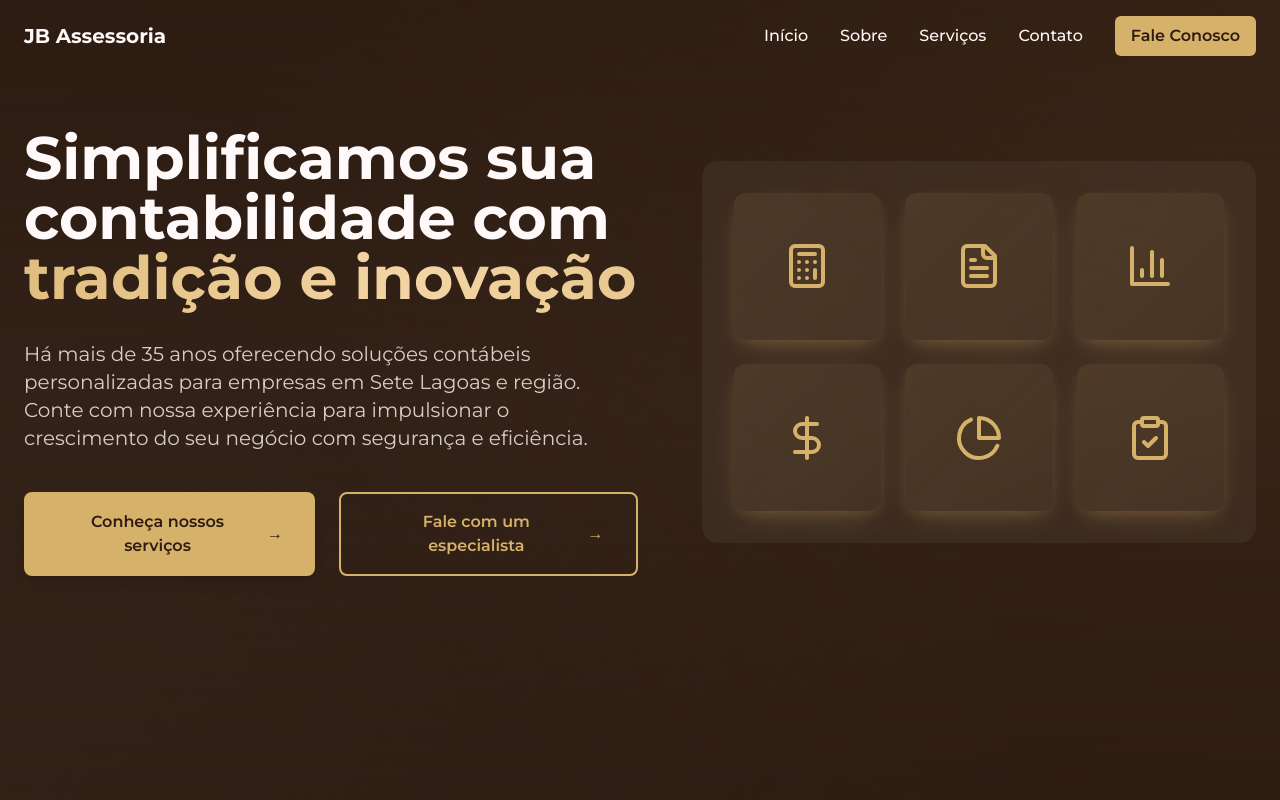
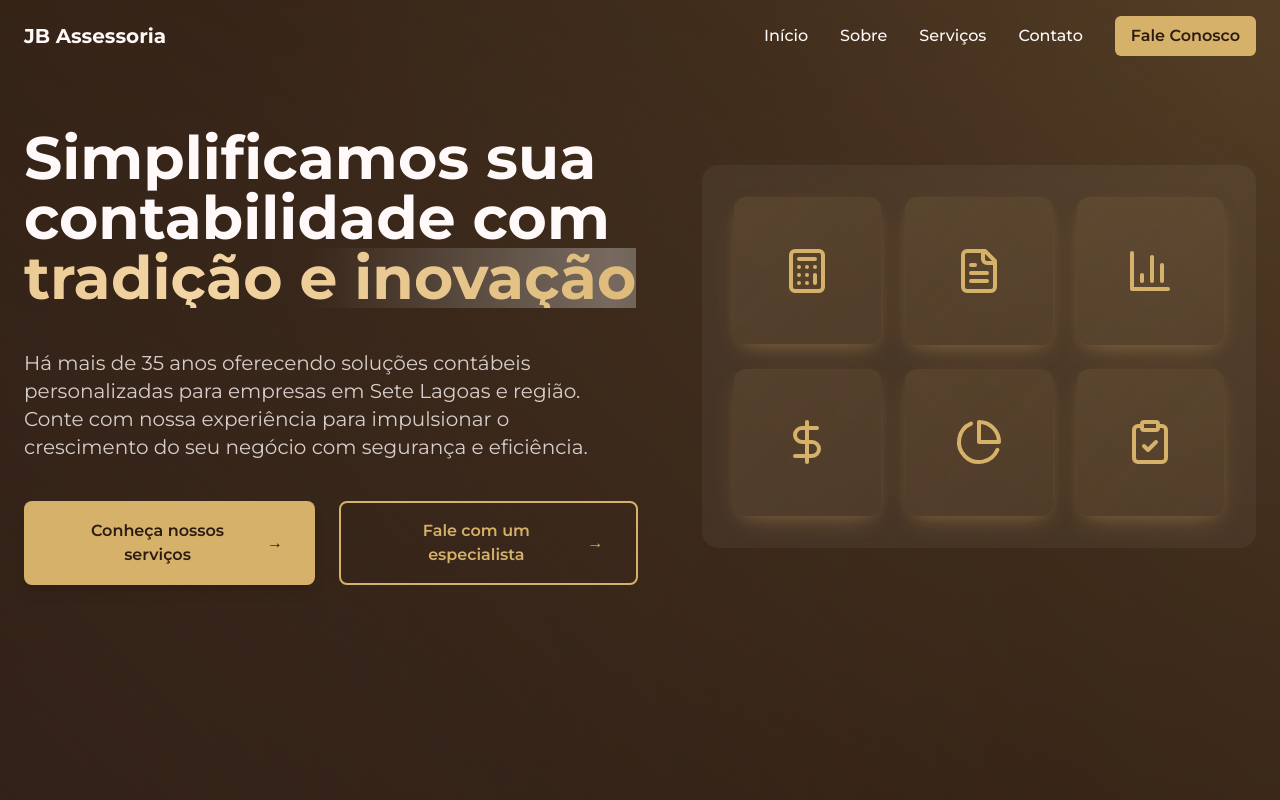
Before and after one commit to guilhermemendeslima/jbassessoria-site, a React (Vite) app: page / in a window 1280 px wide. Shown: the top 800 px of the page. Built offline with nearby package versions, Linux system fonts and the light colour scheme.

Commit message:
Enhanced Hero Section with 3D Parallax

```diff
--- a/src/components/Hero.tsx
+++ b/src/components/Hero.tsx
@@ -1,8 +1,34 @@
-import React from 'react';
-import { motion } from 'framer-motion';
+import React, { useEffect, useRef } from 'react';
+import { motion, useMotionValue, useSpring, useTransform } from 'framer-motion';
 import { Calculator, FileText, BarChart3, DollarSign, PieChart, ClipboardCheck } from 'lucide-react';
 
 const Hero = () => {
+  const containerRef = useRef<HTMLDivElement>(null);
+  const mouseX = useMotionValue(0);
+  const mouseY = useMotionValue(0);
+
+  const springConfig = { damping: 20, stiffness: 200 };
+  const x = useSpring(mouseX, springConfig);
+  const y = useSpring(mouseY, springConfig);
+
+  const rotateX = useTransform(y, [-500, 500], [10, -10]);
+  const rotateY = useTransform(x, [-500, 500], [-10, 10]);
+
+  useEffect(() => {
+    const handleMouseMove = (e: MouseEvent) => {
+      const rect = containerRef.current?.getBoundingClientRect();
+      if (rect) {
+        const centerX = rect.left + rect.width / 2;
+        const centerY = rect.top + rect.height / 2;
+        mouseX.set(e.clientX - centerX);
+        mouseY.set(e.clientY - centerY);
+      }
+    };
+
+    window.addEventListener('mousemove', handleMouseMove);
+    return () => window.removeEventListener('mousemove', handleMouseMove);
+  }, [mouseX, mouseY]);
+
   const icons = [
     { Icon: Calculator, delay: 0 },
     { Icon: FileText, delay: 0.1 },
@@ -15,12 +41,15 @@ const Hero = () => {
   return (
     <div id="início" className="relative overflow-hidden bg-primary min-h-screen pt-24 pb-16 md:pt-32 md:pb-24">
       <div className="absolute inset-0">
-        <div className="absolute inset-0 bg-[radial-gradient(circle_at_top_right,rgba(214,177,106,0.1),transparent_70%),radial-gradient(circle_at_bottom_left,rgba(255,249,249,0.05),transparent_70%)]"></div>
-        <div className="absolute inset-0 bg-grid-pattern opacity-5"></div>
-        <div className="absolute inset-0 bg-gradient-to-b from-primary/50 via-transparent to-primary/50"></div>
+        <div className="absolute inset-0 bg-[radial-gradient(circle_at_top_right,rgba(214,177,106,0.15),transparent_70%),radial-gradient(circle_at_bottom_left,rgba(255,249,249,0.1),transparent_70%)]"></div>
+        <div className="absolute inset-0 bg-grid-pattern opacity-10"></div>
+        <motion.div
+          className="absolute inset-0 bg-[linear-gradient(45deg,rgba(44,27,17,0.7),rgba(214,177,106,0.1))]"
+          style={{ rotateX, rotateY }}
+        />
       </div>
 
-      <div className="container mx-auto px-4 md:px-6 relative z-10">
+      <div ref={containerRef} className="container mx-auto px-4 md:px-6 relative z-10">
         <div className="flex flex-col md:flex-row items-center gap-12 md:gap-16">
           <motion.div
             className="flex-1 text-center md:text-left"
@@ -30,10 +59,31 @@ const Hero = () => {
           >
             <h1 className="text-4xl md:text-6xl font-bold text-secondary leading-tight mb-8">
               Simplificamos sua contabilidade com{' '}
-              <span className="relative inline-block">
-                <span className="relative z-10 animate-gradient-text bg-gradient-to-r from-tertiary via-[#f3d5a5] to-tertiary bg-clip-text text-transparent">
+              <span className="relative inline-block overflow-hidden">
+                <motion.span
+                  className="relative z-10 inline-block bg-gradient-to-r from-tertiary via-[#f3d5a5] to-tertiary bg-[length:200%_100%] bg-clip-text text-transparent"
+                  animate={{
+                    backgroundPosition: ['200% 0', '-200% 0'],
+                  }}
+                  transition={{
+                    duration: 8,
+                    repeat: Infinity,
+                    ease: "linear"
+                  }}
+                >
                   tradição e inovação
-                </span>
+                </motion.span>
+                <motion.div
+                  className="absolute inset-0 bg-gradient-to-r from-transparent via-white to-transparent opacity-30"
+                  animate={{
+                    x: ['100%', '-100%'],
+                  }}
+                  transition={{
+                    duration: 2,
+                    repeat: Infinity,
+                    ease: "linear",
+                  }}
+                />
               </span>
             </h1>
             <motion.p
@@ -50,7 +100,11 @@ const Hero = () => {
               animate={{ opacity: 1, y: 0 }}
               transition={{ delay: 0.6, duration: 0.8 }}
             >
-              <button className="group bg-tertiary hover:bg-tertiary/90 text-primary px-8 py-4 rounded-lg font-semibold shadow-lg hover:shadow-tertiary/20 transition-all duration-300 transform hover:scale-105">
+              <motion.button
+                className="group bg-tertiary hover:bg-tertiary/90 text-primary px-8 py-4 rounded-lg font-semibold shadow-lg hover:shadow-tertiary/20 transition-all duration-300"
+                whileHover={{ scale: 1.05 }}
+                whileTap={{ scale: 0.95 }}
+              >
                 <span className="flex items-center justify-center">
                   Conheça nossos serviços
                   <motion.span
@@ -59,8 +113,12 @@ const Hero = () => {
                     whileHover={{ x: 5 }}
                   >→</motion.span>
                 </span>
-              </button>
-              <button className="group bg-transparent border-2 border-tertiary text-tertiary px-8 py-4 rounded-lg font-semibold hover:bg-tertiary/10 transition-all duration-300">
+              </motion.button>
+              <motion.button
+                className="group bg-transparent border-2 border-tertiary text-tertiary px-8 py-4 rounded-lg font-semibold hover:bg-tertiary/10 transition-all duration-300"
+                whileHover={{ scale: 1.05 }}
+                whileTap={{ scale: 0.95 }}
+              >
                 <span className="flex items-center justify-center">
                   Fale com um especialista
                   <motion.span
@@ -69,12 +127,13 @@ const Hero = () => {
                     whileHover={{ x: 5 }}
                   >→</motion.span>
                 </span>
-              </button>
+              </motion.button>
             </motion.div>
           </motion.div>
 
           <motion.div
             className="hidden md:block flex-1 md:flex-none md:w-[45%] relative perspective-1000"
+            style={{ rotateX, rotateY }}
             initial={{ opacity: 0, scale: 0.95 }}
             animate={{ opacity: 1, scale: 1 }}
             transition={{ delay: 0.3, duration: 0.8 }}
```
